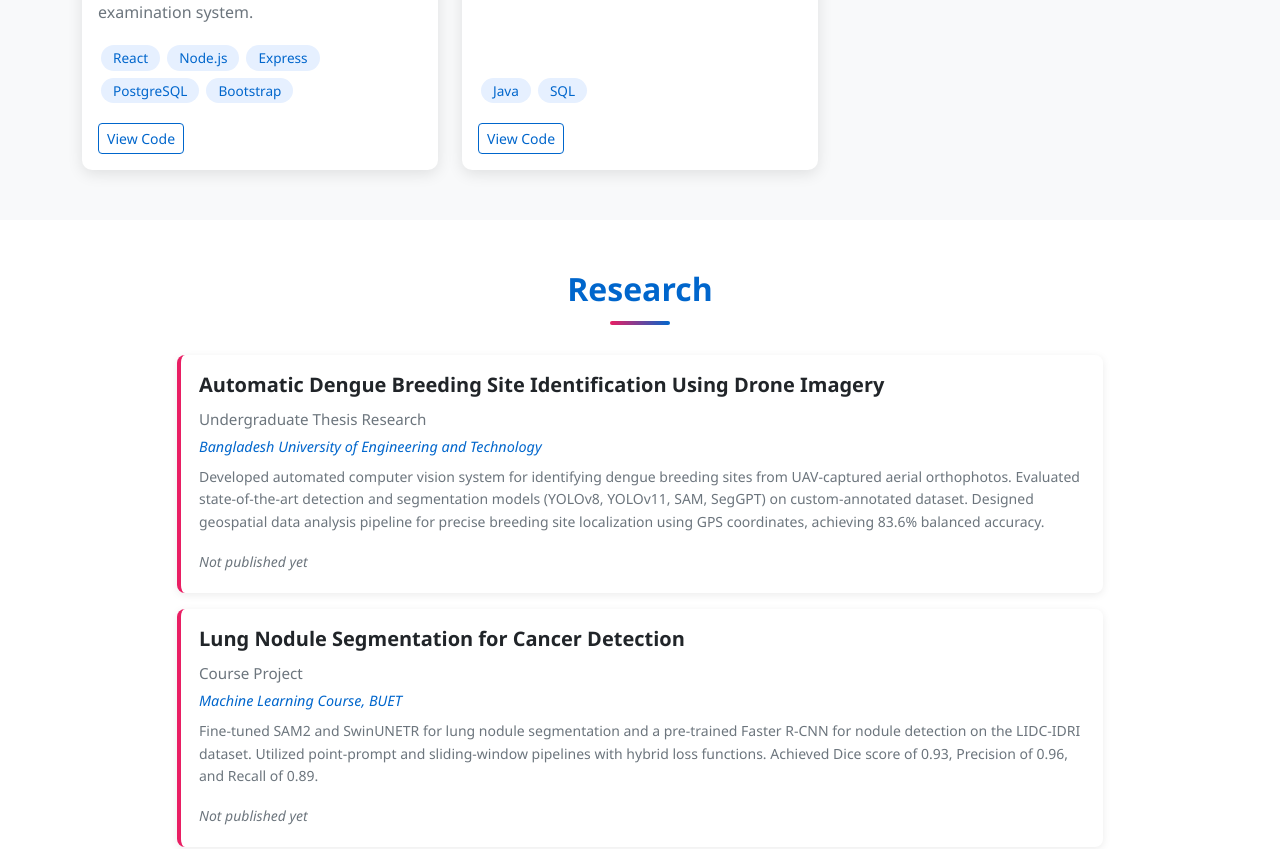
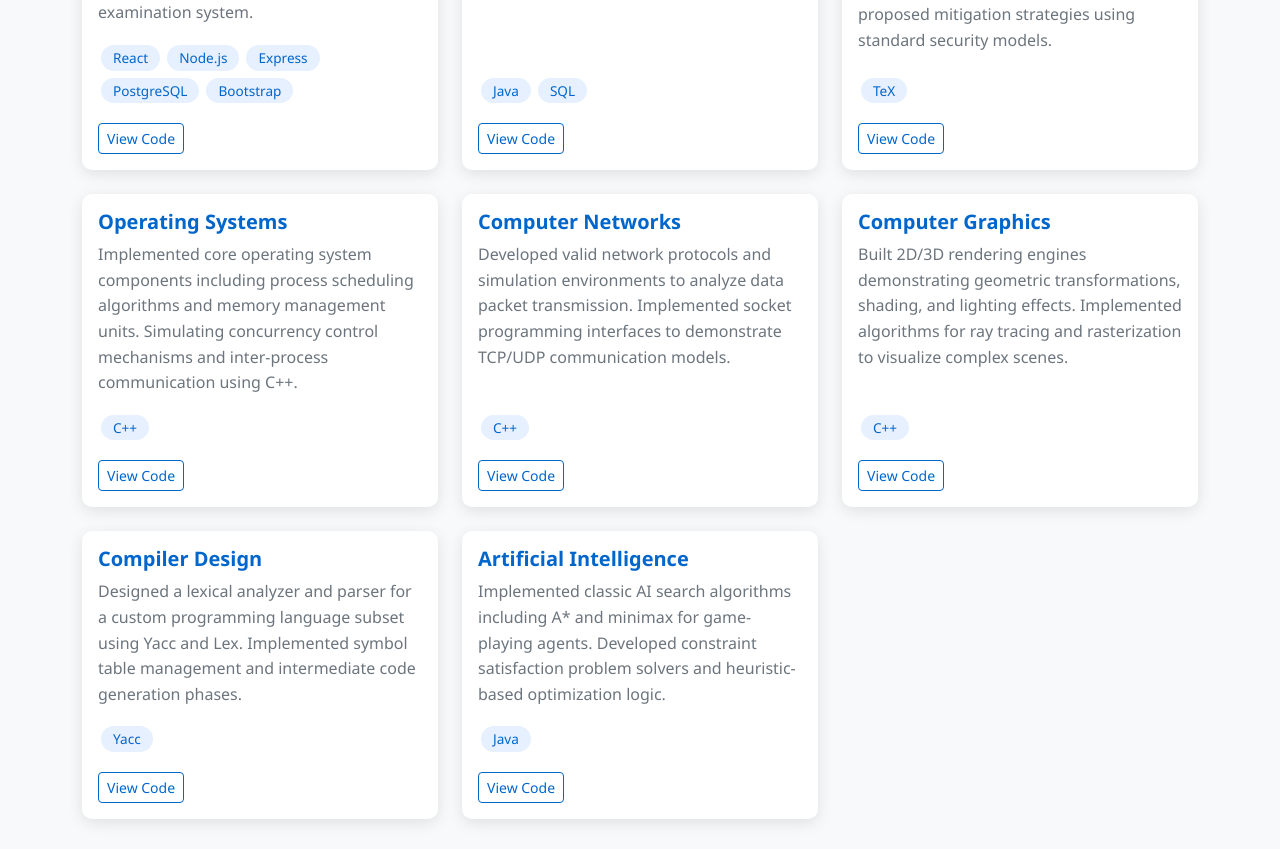
Before and after one commit to mitu247/portfolio, a React (Create React App) app: page / in a window 1280 px wide. Shown: the part 1009-1858 px from the top of the page. Built offline with nearby package versions, Linux system fonts and the light colour scheme; a web font is replaced by a local one.

Commit message:
add projects

```diff
--- a/src/components/Projects.js
+++ b/src/components/Projects.js
@@ -21,6 +21,7 @@ const Projects = () => {
                     ))}
                   </div>
                   <div className="mt-auto">
+                    {project.link && project.link !== "#" ? (
                       <a
                         href={project.link}
                         target="_blank"
@@ -29,6 +30,11 @@ const Projects = () => {
                       >
                         View Code
                       </a>
+                    ) : (
+                      <span className="btn btn-sm btn-outline-secondary disabled me-2">
+                        Not Shareable
+                      </span>
+                    )}
                     {project.demo && (
                       <a
                         href={project.demo}
--- a/src/components/Research.js
+++ b/src/components/Research.js
@@ -37,8 +37,8 @@ const Research = () => {
                     View Paper
                   </a>
                 ) : (
-                  <span className="text-secondary small fst-italic">
-                    Not published yet
+                  <span className="btn btn-sm btn-outline-secondary disabled">
+                    Not Shareable
                   </span>
                 )}
               </div>
--- a/src/data/portfolioData.js
+++ b/src/data/portfolioData.js
@@ -20,7 +20,7 @@ export const projects = [
 		title: "EduByte: AI-Enhanced E-Learning Platform",
 		description: "Full-stack e-learning platform with personalized course recommendations, GPT-based chatbot, and AI-powered examination system.",
 		technologies: ["React", "Node.js", "Express", "PostgreSQL", "Bootstrap"],
-		link: "#",
+		link: "https://github.com/EduByte-BUET/EduByte-CSE-408-Software-Engineering-Sessional",
 		demo: null
 	},
 	{
@@ -28,7 +28,55 @@ export const projects = [
 		title: "Football Player Database Management System",
 		description: "Java-based system to manage football player records with multi-attribute search and data persistence.",
 		technologies: ["Java", "SQL"],
-		link: "#",
+		link: "https://github.com/mitu247/Java-Term-Project-108",
+		demo: null
+	},
+	{
+		id: 3,
+		title: "Computer Security",
+		description: "A comprehensive study and documentation of cryptographic protocols and network security vulnerabilities. Analyzed various attack vectors and proposed mitigation strategies using standard security models.",
+		technologies: ["TeX"],
+		link: "https://github.com/mitu247/Computer-Security-406",
+		demo: null
+	},
+	{
+		id: 4,
+		title: "Operating Systems",
+		description: "Implemented core operating system components including process scheduling algorithms and memory management units. Simulating concurrency control mechanisms and inter-process communication using C++.",
+		technologies: ["C++"],
+		link: "https://github.com/mitu247/Operating-Systems-314",
+		demo: null
+	},
+	{
+		id: 5,
+		title: "Computer Networks",
+		description: "Developed valid network protocols and simulation environments to analyze data packet transmission. Implemented socket programming interfaces to demonstrate TCP/UDP communication models.",
+		technologies: ["C++"],
+		link: "https://github.com/mitu247/Computer-Network-322",
+		demo: null
+	},
+	{
+		id: 6,
+		title: "Computer Graphics",
+		description: "Built 2D/3D rendering engines demonstrating geometric transformations, shading, and lighting effects. Implemented algorithms for ray tracing and rasterization to visualize complex scenes.",
+		technologies: ["C++"],
+		link: "https://github.com/mitu247/Computer-Graphics-410",
+		demo: null
+	},
+	{
+		id: 7,
+		title: "Compiler Design",
+		description: "Designed a lexical analyzer and parser for a custom programming language subset using Yacc and Lex. Implemented symbol table management and intermediate code generation phases.",
+		technologies: ["Yacc"],
+		link: "https://github.com/mitu247/Compiler-310",
+		demo: null
+	},
+	{
+		id: 8,
+		title: "Artificial Intelligence",
+		description: "Implemented classic AI search algorithms including A* and minimax for game-playing agents. Developed constraint satisfaction problem solvers and heuristic-based optimization logic.",
+		technologies: ["Java"],
+		link: "https://github.com/mitu247/Artificial-Intelligence-318",
 		demo: null
 	}
 ];
@@ -40,7 +88,7 @@ export const research = [
 		authors: "Undergraduate Thesis Research",
 		venue: "Bangladesh University of Engineering and Technology",
 		abstract: "Developed automated computer vision system for identifying dengue breeding sites from UAV-captured aerial orthophotos. Evaluated state-of-the-art detection and segmentation models (YOLOv8, YOLOv11, SAM, SegGPT) on custom-annotated dataset. Designed geospatial data analysis pipeline for precise breeding site localization using GPS coordinates, achieving 83.6% balanced accuracy.",
-		link: "#",
+		link: "https://github.com/excellencior/Dengue-Breeding-Site-Identification",
 		year: "2023 – 2025"
 	},
 	{
@@ -49,7 +97,7 @@ export const research = [
 		authors: "Course Project",
 		venue: "Machine Learning Course, BUET",
 		abstract: "Fine-tuned SAM2 and SwinUNETR for lung nodule segmentation and a pre-trained Faster R-CNN for nodule detection on the LIDC-IDRI dataset. Utilized point-prompt and sliding-window pipelines with hybrid loss functions. Achieved Dice score of 0.93, Precision of 0.96, and Recall of 0.89.",
-		link: "#",
+		link: "https://github.com/mitu247/ML-Project-472",
 		year: "2025"
 	},
 	{
```
Also changed, not shown: 2 other files (tests, documents, lock files or other folders). Lines whose indentation alone changed are shown as unchanged.
